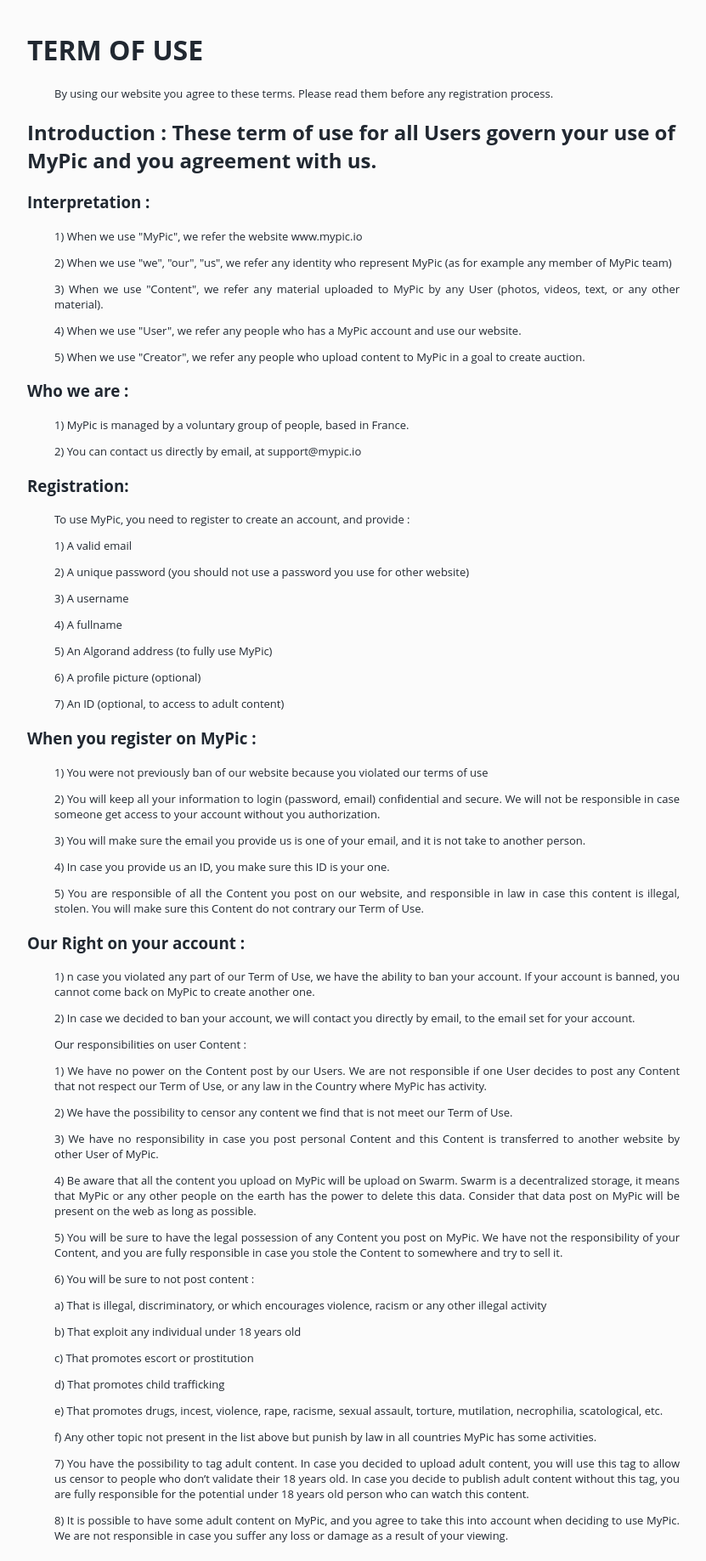
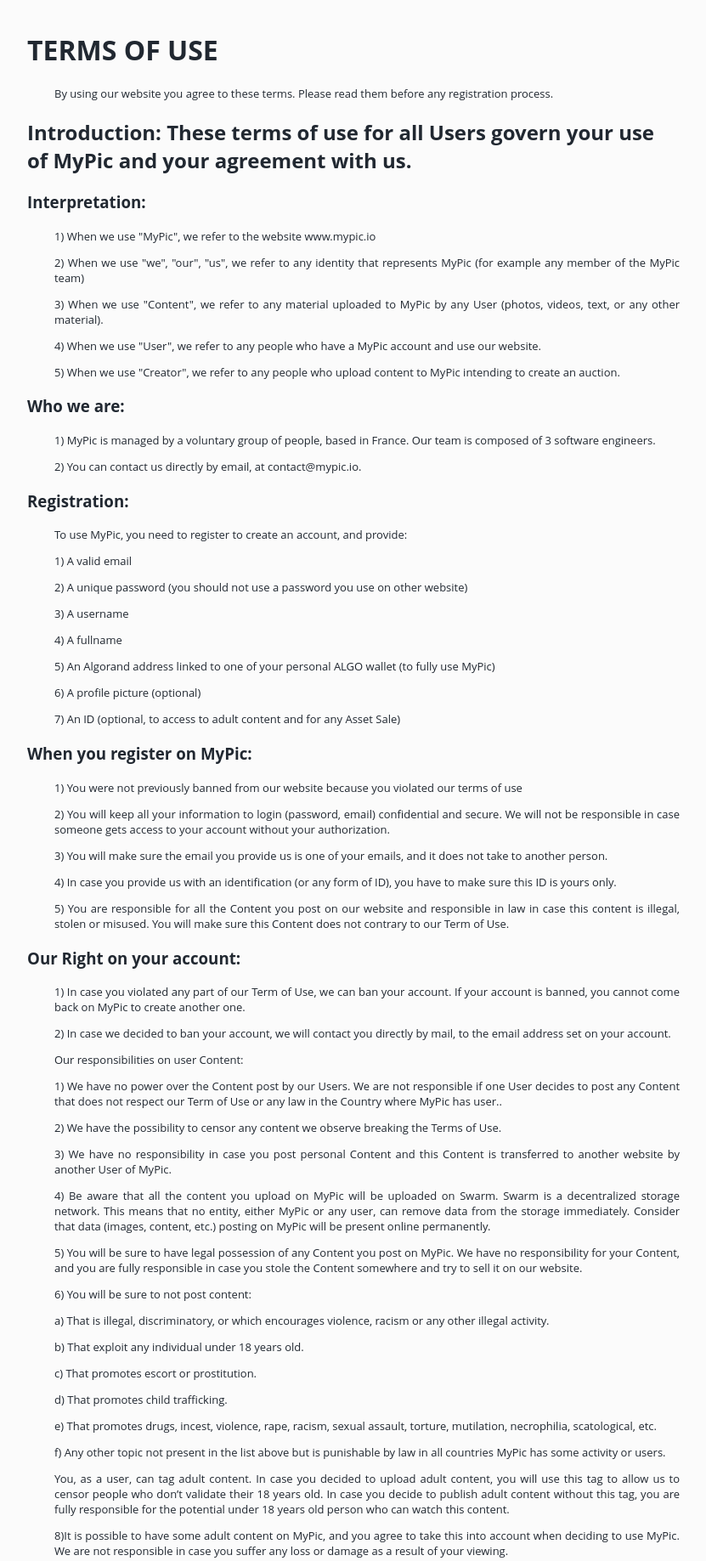
Before and after one commit to kilaggg/mypic-correction, a Python web app: template application/templates/help/term_of_use.html in a window 1280 px wide. Shown: the part 101-1938 px from the top of the page at 85% size, without its empty margins (224-1055 px from the left). Run offline with Jinja, Linux system fonts and the light colour scheme; the template is opened without the code that fills it, so the values that code supplies are empty; some libraries are stand-ins or nearby versions.

Commit message:
update term of use

```diff
--- a/application/smart_contract.py
+++ b/application/smart_contract.py
@@ -60,7 +60,7 @@
     tx_note_json_str = json.dumps(data_set)
     tx_note_bytes = tx_note_json_str.encode("utf-8")
     swarm_hash_bytes = unhexlify(swarm_hash)
-    asset_name = f"MyPic {username} {title}"[:38]
+    asset_name = f"MyPic {username} {title[:29]}..."[:32]
     txn = AssetConfigTxn(sender=accounts[1]['pk'],
                          sp=params,
                          total=1,
--- a/application/static/js/displayGallery.js
+++ b/application/static/js/displayGallery.js
@@ -254,7 +254,7 @@
 
     let title = document.createElement("h1");
     title.classList.add("modal-title");
-    title.innerText = image.title;
+    title.innerText = image.title_full;
     modal_header.append(title);
 
     let modal_body = document.createElement("div");
--- a/application/templates/app/create.html
+++ b/application/templates/app/create.html
@@ -18,7 +18,7 @@
 
 
         <label for="title">Title:</label>
-        <input type="text" placeholder="Title" name="title" minlength="1" maxlength="13" required>
+        <input type="text" placeholder="Title" name="title" minlength="1" maxlength="30" required>
 
         <label for="private">Private:</label>
         <label class="switch">
--- a/application/templates/help/contact.html
+++ b/application/templates/help/contact.html
@@ -3,5 +3,6 @@
 <div id="contact">
     <h1>Contact:</h1>
     <p><b>Email:</b> contact@mypic.io</p>
+    <p><b>Twitter:</b> https://twitter.com/MyPicNFT</p>
 </div>
 {% endblock %}
--- a/application/templates/help/term_of_use.html
+++ b/application/templates/help/term_of_use.html
@@ -1,69 +1,70 @@
 {% extends '/help/base_help.html' %}
 {% block content %}
 <div id="term_of_use">
-    <h1>TERM OF USE</h1>
+    <h1>TERMS OF USE</h1>
     <p>By using our website you agree to these terms. Please read them before any registration process.</p>
-    <h2>Introduction : These term of use for all Users govern your use of MyPic and you agreement with us.</h2>
-    <h3>Interpretation :</h3>
-    <p>1) When we use "MyPic", we refer the website www.mypic.io</p>
-    <p>2) When we use "we", "our", "us", we refer any identity who represent MyPic (as for example any member of MyPic team)</p>
-    <p>3) When we use "Content", we refer any material uploaded to MyPic by any User (photos, videos, text, or any other material).</p>
-    <p>4) When we use "User", we refer any people who has a MyPic account and use our website.</p>
-    <p>5) When we use "Creator", we refer any people who upload content to MyPic in a goal to create auction.</p>
-    <h3>Who we are : </h3>
-    <p>1) MyPic is managed by a voluntary group of people, based in France.</p>
-    <p>2) You can contact us directly by email, at support@mypic.io </p>
+    <h2>Introduction: These terms of use for all Users govern your use of MyPic and your agreement with us.</h2>
+    <h3>Interpretation:</h3>
+    <p>1) When we use "MyPic", we refer to the website www.mypic.io</p>
+    <p>2) When we use "we", "our", "us", we refer to any identity that represents MyPic (for example any member of the MyPic team)</p>
+    <p>3) When we use "Content", we refer to any material uploaded to MyPic by any User (photos, videos, text, or any other material).</p>
+    <p>4) When we use "User", we refer to any people who have a MyPic account and use our website.</p>
+    <p>5) When we use "Creator", we refer to any people who upload content to MyPic intending to create an auction.</p>
+    <h3>Who we are: </h3>
+    <p>1) MyPic is managed by a voluntary group of people, based in France. Our team is composed of 3 software engineers.</p>
+    <p>2) You can contact us directly by email, at contact@mypic.io.</p>
     <h3>Registration:</h3>
-    <p>To use MyPic, you need to register to create an account, and provide :</p>
+    <p>To use MyPic, you need to register to create an account, and provide:</p>
     <p>1) A valid email</p>
-    <p>2) A unique password (you should not use a password you use for other website)</p>
+    <p>2) A unique password (you should not use a password you use on other website)</p>
     <p>3) A username</p>
     <p>4) A fullname</p>
-    <p>5) An Algorand address (to fully use MyPic)</p>
+    <p>5) An Algorand address linked to one of your personal ALGO wallet (to fully use MyPic)</p>
     <p>6) A profile picture (optional)</p>
-    <p>7) An ID (optional, to access to adult content)</p>
-    <h3>When you register on MyPic :</h3>
-    <p>1) You were not previously ban of our website because you violated our terms of use</p>
-    <p>2) You will keep all your information to login (password, email) confidential and secure. We will not be responsible in case someone get access to your account without you authorization.</p>
-    <p>3) You will make sure the email you provide us is one of your email, and it is not take to another person.</p>
-    <p>4) In case you provide us an ID, you make sure this ID is your one.</p>
-    <p>5) You are responsible of all the Content you post on our website, and responsible in law in case this content is illegal, stolen. You will make sure this Content do not contrary our Term of Use.</p>
-    <h3>Our Right on your account :</h3>
-    <p>1) n case you violated any part of our Term of Use, we have the ability to ban your account. If your account is banned, you cannot come back on MyPic to create another one.</p>
-    <p>2) In case we decided to ban your account, we will contact you directly by email, to the email set for your account.</p>
-    <p>Our responsibilities on user Content :</p>
-    <p>1) We have no power on the Content post by our Users. We are not responsible if one User decides to post any Content that not respect our Term of Use, or any law in the Country where MyPic has activity.</p>
-    <p>2) We have the possibility to censor any content we find that is not meet our Term of Use.</p>
-    <p>3) We have no responsibility in case you post personal Content and this Content is transferred to another website by other User of MyPic.</p>
-    <p>4) Be aware that all the content you upload on MyPic will be upload on Swarm. Swarm is a decentralized storage, it means that MyPic or any other people on the earth has the power to delete this data. Consider that data post on MyPic will be present on the web as long as possible.</p>
-    <p>5) You will be sure to have the legal possession of any Content you post on MyPic. We have not the responsibility of your Content, and you are fully responsible in case you stole the Content to somewhere and try to sell it.</p>
-    <p>6) You will be sure to not post content :</p>
-    <p>a) That is illegal, discriminatory, or which encourages violence, racism or any other illegal activity</p>
-    <p>b) That exploit any individual under 18 years old</p>
-    <p>c) That promotes escort or prostitution</p>
-    <p>d) That promotes child trafficking</p>
-    <p>e) That promotes drugs, incest, violence, rape, racisme, sexual assault, torture, mutilation, necrophilia, scatological, etc.</p>
-    <p>f) Any other topic not present in the list above but punish by law in all countries MyPic has some activities.</p>
-    <p>7) You have the possibility to tag adult content. In case you decided to upload adult content, you will use this tag to allow us censor to people who don’t validate their 18 years old. In case you decide to publish adult content without this tag, you are fully responsible for the potential under 18 years old person who can watch this content.</p>
-    <p>8) It is possible to have some adult content on MyPic, and you agree to take this into account when deciding to use MyPic. We are not responsible in case you suffer any loss or damage as a result of your viewing.</p>
-    <h2>Algorand & AlgoSigner</h2>
-    <p>1) We use Algorand technology to process all the paiement on MyPic, and AlgoSigner to store Algo or NFT (Non Fungible Token) that represent a Content.</p>
-    <p>2) We are not responsible in case you lose access to your AlgoSigner Wallet. You are fully responsible to store your 25 words sentence to be able to access your Wallet.</p>
-    <p>3) We do not have responsibilities in case some access your wallet and process operation without your authorization.</p>
-    <p>4) We do not have refund policy. When you process a paiement, you are fully aware that this paiement is final.</p>
-    <p>5) We do not provide guaranty to user to make money with their Content.</p>
-    <p>6) We do not have responsibility in case Algorand loses value. We decided to use Algorand for his technology, but it is high volatile. We are not responsible for the potential lose you can have in case of depreciation.</p>
-    <h2>Content you buy</h2>
-    <p>1) We are not responsible of the quality of private content. When you buy private content, you cannot complain about the quality, which is fully under the responsibility of the Creator.</p>
+    <p>7) An ID (optional, to access to adult content and for any Asset Sale)</p>
+    <h3>When you register on MyPic:</h3>
+    <p>1) You were not previously banned from our website because you violated our terms of use</p>
+    <p>2) You will keep all your information to login (password, email) confidential and secure. We will not be responsible in case someone gets access to your account without your authorization.</p>
+    <p>3) You will make sure the email you provide us is one of your emails, and it does not take to another person.</p>
+    <p>4) In case you provide us with an identification (or any form of ID), you have to make sure this ID is yours only.</p>
+    <p>5) You are responsible for all the Content you post on our website and responsible in law in case this content is illegal, stolen or misused. You will make sure this Content does not contrary to our Term of Use.</p>
+    <h3>Our Right on your account:</h3>
+    <p>1) In case you violated any part of our Term of Use, we can ban your account. If your account is banned, you cannot come back on MyPic to create another one.</p>
+    <p>2) In case we decided to ban your account, we will contact you directly by mail, to the email address set on your account.</p>
+    <p>Our responsibilities on user Content:</p>
+    <p>1) We have no power over the Content post by our Users. We are not responsible if one User decides to post any Content that does not respect our Term of Use or any law in the Country where MyPic has user..</p>
+    <p>2) We have the possibility to censor any content we observe breaking the Terms of Use.</p>
+    <p>3) We have no responsibility in case you post personal Content and this Content is transferred to another website by another User of MyPic.</p>
+    <p>4) Be aware that all the content you upload on MyPic will be uploaded on Swarm. Swarm is a decentralized storage network. This means that no entity, either MyPic or any user, can remove data from the storage immediately. Consider that data (images, content, etc.) posting on MyPic will be present online permanently.</p>
+    <p>5) You will be sure to have legal possession of any Content you post on MyPic. We have no responsibility for your Content, and you are fully responsible in case you stole the Content somewhere and try to sell it on our website.</p>
+    <p>6) You will be sure to not post content:</p>
+    <p>a) That is illegal, discriminatory, or which encourages violence, racism or any other illegal activity.</p>
+    <p>b) That exploit any individual under 18 years old.</p>
+    <p>c) That promotes escort or prostitution.</p>
+    <p>d) That promotes child trafficking.</p>
+    <p>e) That promotes drugs, incest, violence, rape, racism, sexual assault, torture, mutilation, necrophilia, scatological, etc.</p>
+    <p>f) Any other topic not present in the list above but is punishable by law in all countries MyPic has some activity or users.</p>
+    <p>You, as a user, can tag adult content. In case you decided to upload adult content, you will use this tag to allow us to censor people who don’t validate their 18 years old. In case you decide to publish adult content without this tag, you are fully responsible for the potential under 18 years old person who can watch this content.</p>
+    <p>8)It is possible to have some adult content on MyPic, and you agree to take this into account when deciding to use MyPic. We are not responsible in case you suffer any loss or damage as a result of your viewing.</p>
+    <h2>Algorand & AlgoSigner:</h2>
+    <p>1) We use Algorand technology to process all the payments on MyPic, and AlgoSigner to store Algo or NFT (Non-Fungible Token) that represents unique tradable digital items.</p>
+    <p>2) We are not responsible in case you lose access to your AlgoSigner Wallet. You are fully responsible to store your mnemonic words (seedphrase) to be able to access or recover your Wallet.</p>
+    <p>3) We do not have responsibilities in case someone access your wallet and makes some transactions without your authorization.</p>
+    <p>4) We do not have a refund policy. When you process a payment, you are fully aware that this payment is final.</p>
+    <p>5) We do not provide insurance to the user to make money with their Content.</p>
+    <p>6) We do not have the responsibility in case Algorand loses value. We decided to use Algorand for his technology, but its native asset ALGO is potentially highly volatile. We are not responsible for the potential loss you can have in case of asset depreciation. Prices are decided by the market and MyPic has no control over it.</p>
+    <p>7) We do not promise any returns on any investment of any form. In the case of assets associated with MyPic, they should not be regarded as an investment contract of any kind.</p>
+	<h2>Content you can buy:</h2>
+    <p>1) We are not responsible for the quality of private content. When you buy private content, you cannot complain about the quality, which is fully under the responsibility of the Creator.</p>
     <p>2) If you buy private Content, you will need to access MyPic to decrypt it. We are not responsible if you are not able to see private Content on any other website.</p>
-    <p>3) Public Content is available for everyone. As we use NFT technology, everybody can read the data on any of the token you buy.</p>
-    <p>4) We are not responsible if you don’t succeed to resale any of the Content you decided to buy.</p>
+    <p>3) Public Content is available for everyone. As we use NFT technology, everybody can read the data on any of the tokens you buy.</p>
+    <p>4) We are not responsible if you don’t succeed in the resale of any of the Digital items or Content you decided to buy.</p>
     <h2 id="data_policy">Data Policy</h2>
-    <p>1) We keep in base only information required to your account.</p>
-    <p>2) If you decided to use an ID to access adult content, we use the ID just to confirm you age.</p>
-    <p>3) We are not doing any kind of commercial activity with your data</p>
-    <p>4) We can use your data in case of auditing</p>
+    <p>1) We keep in base only the information required for your account maintenance.</p>
+    <p>2) If you decided to use an ID to access adult content, we use the ID just to confirm your age.</p>
+    <p>3) We are not doing any kind of commercial activity with your data. We won't sell any user data.</p>
+    <p>4) We can use your data in case of audits.</p>
     <p>5) We can use your data to protect the right and property of our user, us and any other third party.</p>
-    <p>6) For creator, we keep the image just to improve performance of MyPic</p>
+    <p>6) For a creator, we keep the image just to improve the performance of the MyPic platform</p>
 </div>
 {% endblock %}
```
Also changed, not shown: application/main_bp.py (+2 -7 lines), application/market.py (+9 -3 lines), 3 other files.
